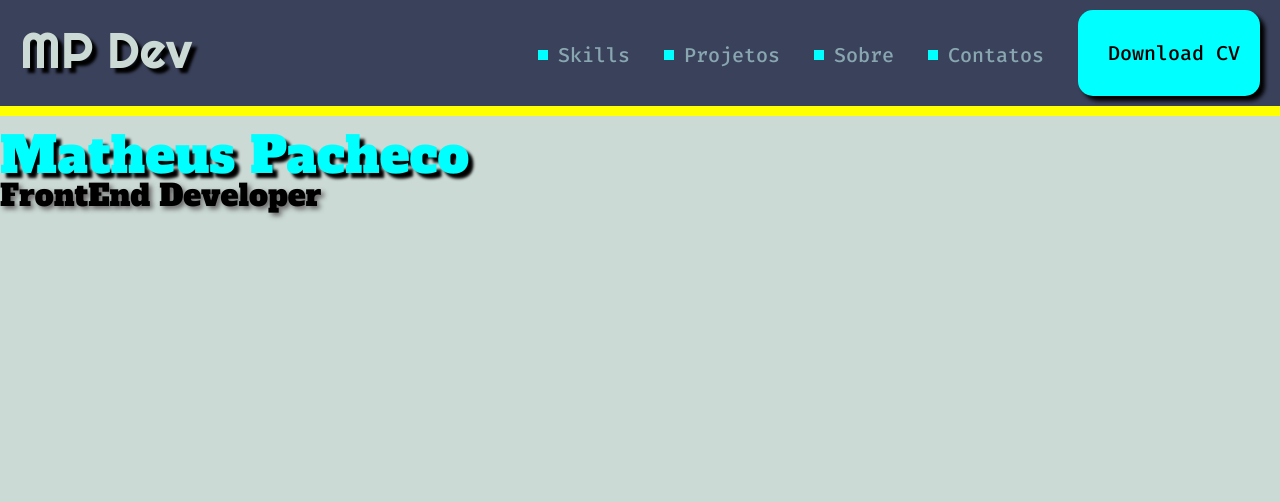
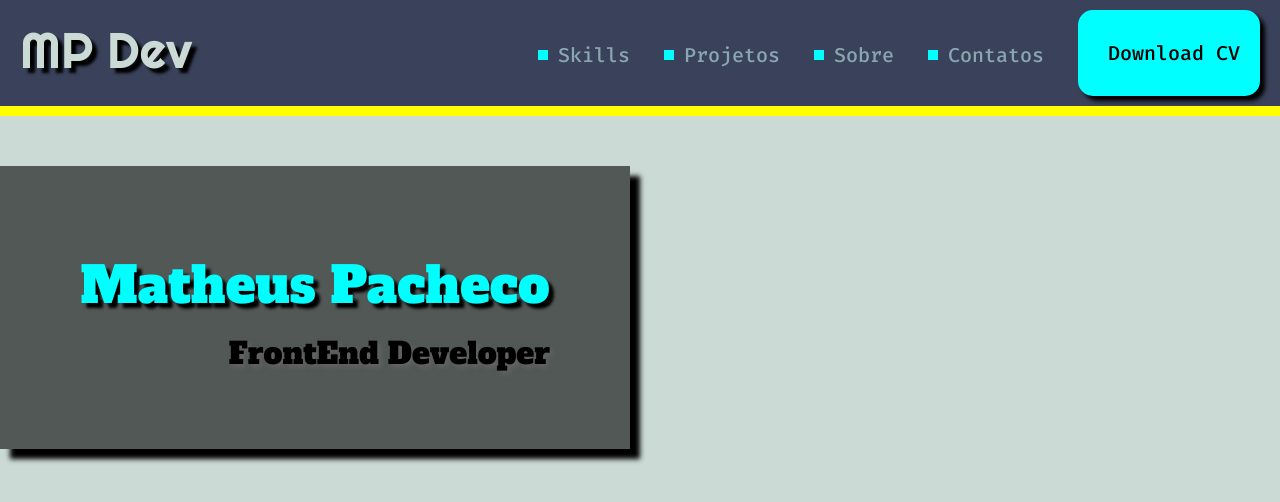
Before and after one commit to matheuspacheco7/matheuspacheco7.github.io, a plain HTML site: page index.html in a window 1280 px wide. Drawn offline with Linux system fonts and the light colour scheme.

Commit message:
Create the box component

```diff
--- /dev/null
+++ b/css/components/box.css
@@ -0,0 +1,16 @@
+#box {
+    background-color: #515856;
+    width: 630px;
+    box-shadow: 10px 10px 5px;
+    text-align: center;
+    padding: 80px 0;
+    margin-top: 50px;
+}
+
+#box h1 {
+    margin-bottom: 28px;
+}
+
+#box h2 {
+    margin-right: 80px;
+}
--- a/css/components/subtitle.css
+++ b/css/components/subtitle.css
@@ -2,4 +2,5 @@ h2 {
     font-size: 30px;
     font-family: 'Alfa Slab One', sans-serif;
     text-shadow: 3px 3px 5px rgb(102, 100, 100);
+    text-align: right;
 }
--- a/css/components/title.css
+++ b/css/components/title.css
@@ -1,4 +1,5 @@
 #title {
     font-family: 'Alfa Slab One', sans-serif;
     color: aqua;
+    text-align: center;
 }
--- a/index.html
+++ b/index.html
@@ -15,6 +15,7 @@
     <link rel="stylesheet" href="css/style.css">
     <link rel="stylesheet" href="css/components/title.css">
     <link rel="stylesheet" href="css/components/subtitle.css">
+    <link rel="stylesheet" href="css/components/box.css">
 
 </head>
 <body>
@@ -28,7 +29,9 @@
             <a id="button-download" href="#" lang="en">Download CV</a>
         </nav>
     </header>
-    <h1 id="title">Matheus Pacheco</h1> <!--Heading 1-->
-    <h2 id="sub-title">FrontEnd Developer</h2>
+    <div id="box">
+        <h1 id="title">Matheus Pacheco</h1> <!--Heading 1-->
+            <h2 id="sub-title">FrontEnd Developer</h2>
+    </div>
 </body>
 </html>
```
Also changed, not shown: assets/img/pexels-david-skyrius-2129796.jpg (added).
